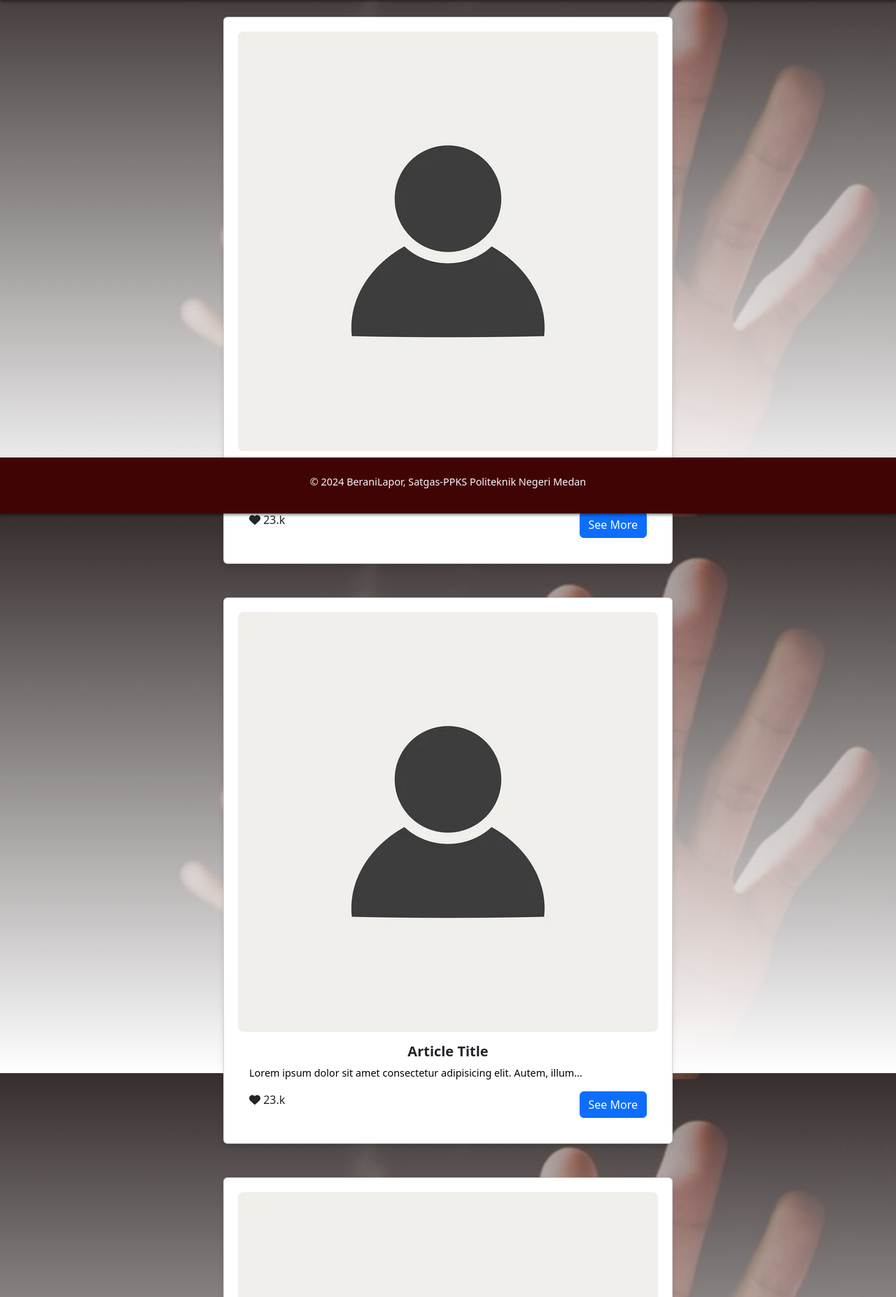
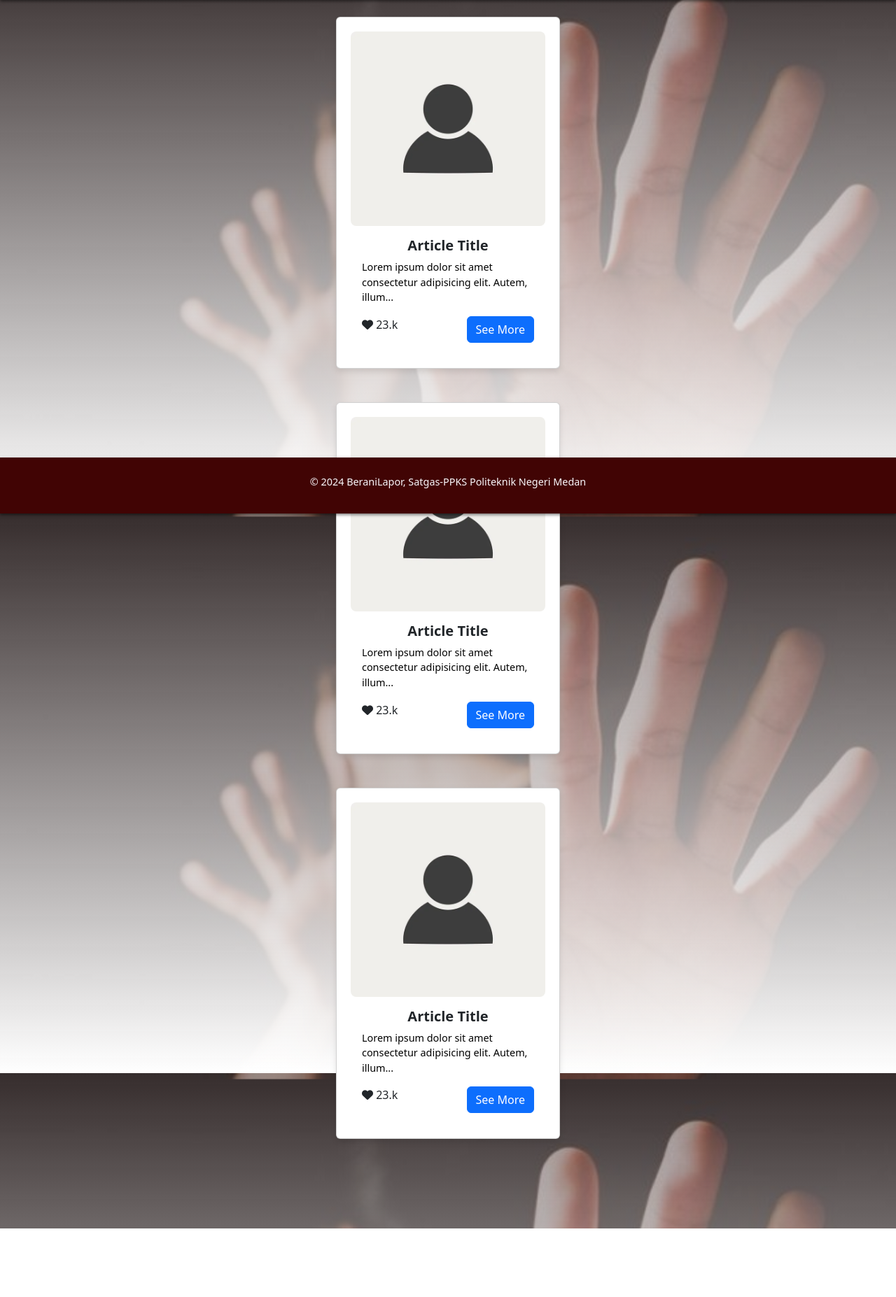
Before and after one commit to pael611/BeraniLapor, a Flask app: page /artikelBase in a window 1280 px wide. Shown: the part 66-1920 px from the top of the page at 70% size. After the commit the page ends 1822 px from the top, so only its background shows below. Run offline with Flask 3, Linux system fonts and the light colour scheme; some libraries are stand-ins or nearby versions.

Commit message:
artikel sedikit perbaikan

```diff
--- a/templates/artikel.html
+++ b/templates/artikel.html
@@ -10,7 +10,7 @@
         <div id="articles-box" class="row d-flex flex-wrap justify-content-center align-items-center">
             <!-- Article Card -->
             <div class="col-12">
-                <div class="card h-50 w-100 mb-5">
+                <div class="card h-50  mb-5" style="min-width: 25vw; max-width: auto;">
                     <img src="../static/assets/placeholder.jpg" class="card-img-top" alt="Article Image">
                     <div class="card-body d-flex flex-column">
                         <h5 class="card-title"><b>Article Title</b></h5>
@@ -25,7 +25,7 @@
                     </div>
                 </div>
 
-                <div class="card h-50 w-100 mb-5">
+                <div class="card h-50  mb-5" style="min-width: 25vw; max-width: auto;">
                     <img src="../static/assets/placeholder.jpg" class="card-img-top" alt="Article Image">
                     <div class="card-body d-flex flex-column">
                         <h5 class="card-title"><b>Article Title</b></h5>
@@ -40,8 +40,7 @@
                     </div>
                 </div>
 
-
-                <div class="card h-50 w-100 mb-5">
+                <div class="card h-50  mb-5" style="min-width: 25vw; max-width: auto;">
                     <img src="../static/assets/placeholder.jpg" class="card-img-top" alt="Article Image">
                     <div class="card-body d-flex flex-column">
                         <h5 class="card-title"><b>Article Title</b></h5>
@@ -55,6 +54,7 @@
                         </div>
                     </div>
                 </div>
+
 
 
 
```
